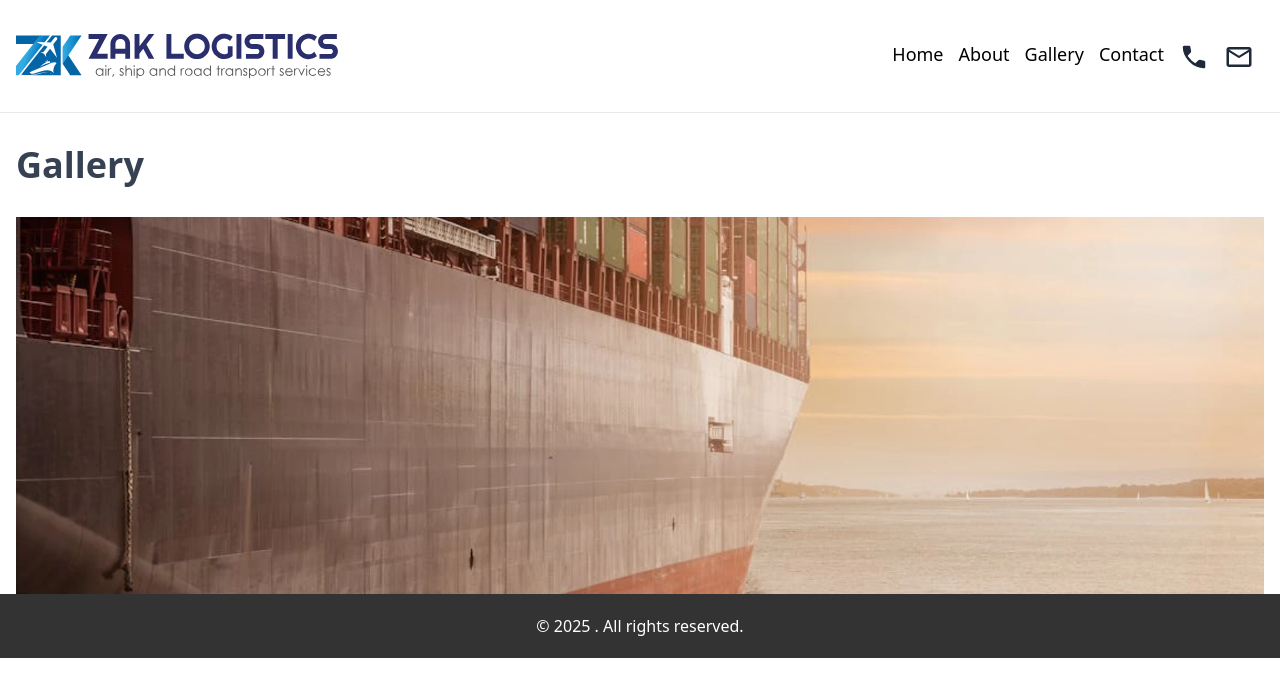
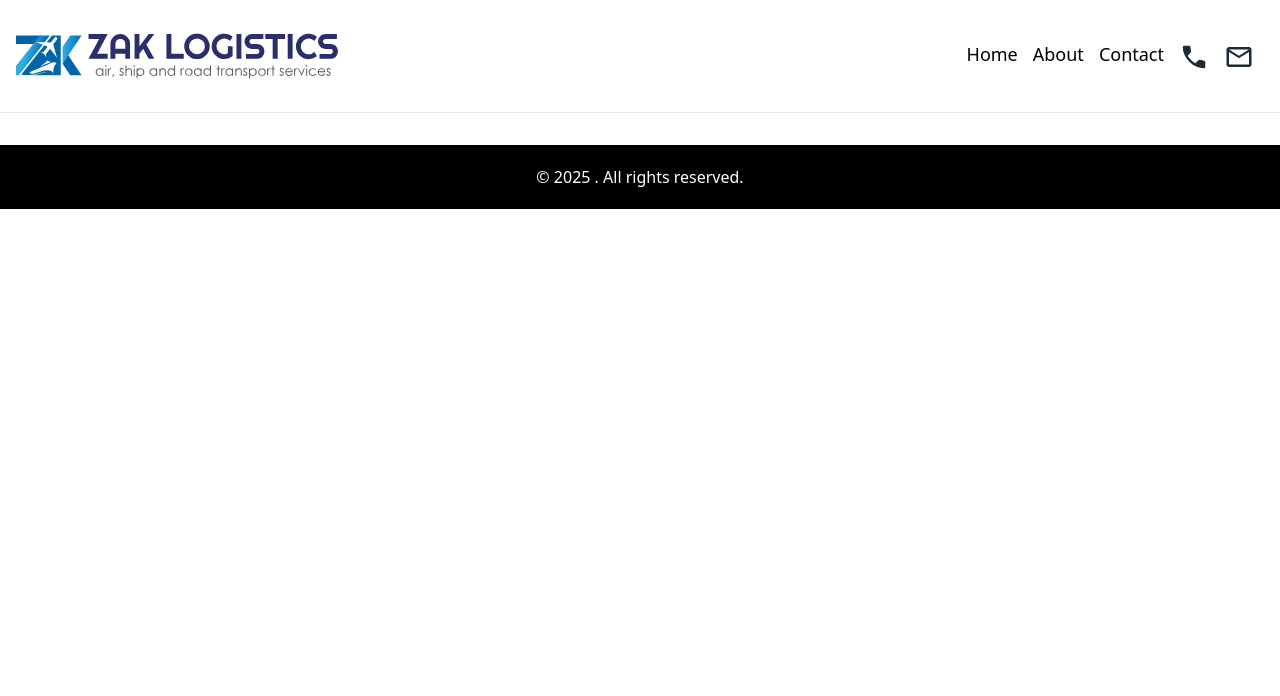
Before and after one commit to asrdesignmaster/nuxt-zak, a Nuxt app: page /gallery in a window 1280 px wide. Shown: the top 696 px of the page. Built offline with nearby package versions, Linux system fonts and the light colour scheme.

Commit message:
contact now and other updates

```diff
--- a/components/layout/Footer.vue
+++ b/components/layout/Footer.vue
@@ -10,7 +10,7 @@ const config = useAppConfig()
 <style scoped>
 .footer {
   padding: 20px;
-  background-color: #333;
+  background-color: #000;
   color: white;
   text-align: center;
 }
--- a/components/layout/Nav.vue
+++ b/components/layout/Nav.vue
@@ -1,7 +1,6 @@
 <template>
     <NuxtLink to="/">Home</NuxtLink>
       <NuxtLink to="/about-us" class="w-fit">About <span class="sr-only">about Paradise Leafing Art</span></NuxtLink>
-      <NuxtLink to="/gallery" class="w-fit">Gallery</NuxtLink>
       <NuxtLink to="/contact" class="w-fit">Contact</NuxtLink>
 
 </template>
--- a/components/pages/Hero.vue
+++ b/components/pages/Hero.vue
@@ -4,7 +4,7 @@
       <Icon name="hugeicons:safe-delivery-02" class="delivery_icon | absolute left-1/12 z-10 text-9xl text-white opacity-30" />
       <h1 class="text-white text-8xl md:text-9xl lg:text-[200px] leading-24 md:leading-34 lg:leading-60 | font-bold text-shadow-gray-800 text-shadow-lg/30 opacity-25">Logistics</h1>
       <p class="text-xl md:text-3xl lg:text-4xl my-5 uppercase font-bold relative z-20 ">Safe & Reliable Cargo Solutions</p>
-    <Button link="/about-us" class="relative z-20 ">Read more<span class="sr-only">About Paradise {{ config.siteName }}</span></Button>
+    <Button link="/about-us" size="md" class="relative z-20 ">Read more<span class="sr-only">About Paradise {{ config.siteName }}</span></Button>
 
     </section>
 </template>
--- a/pages/gallery.vue
+++ /dev/null
@@ -1,8 +0,0 @@
-<template>
-      <h2>Gallery</h2>
-      <NuxtImg src="/images/our_work.webp" alt="Gallery Image 1" />
-</template>
-
-<script setup>
-
-</script>
--- a/pages/index.vue
+++ b/pages/index.vue
@@ -137,8 +137,7 @@
         <!-- Step 1 -->
         <div class="flex flex-col items-center text-center z-10 max-w-xs">
           <div class="relative">
-            <img src="/images/receive_package.webp" alt="Step 1"
-              class="w-60 h-60 rounded-full object-cover border-4 border-white shadow-md
+            <img src="/images/receive_package.webp" alt="Step 1" class="w-60 h-60 rounded-full object-cover border-4 border-white shadow-md
               hover:shadow-lg  duration-[3s] ease-in-out transform hover:scale-105" loading="lazy" />
             <span
               class="absolute top-4 right-4 bg-yellow-400 w-10 h-10 rounded-full flex items-center justify-center font-bold text-black">01</span>
@@ -152,7 +151,8 @@
         <div class="flex flex-col items-center text-center z-10 max-w-xs">
           <div class="relative">
             <img src="/images/transport.webp" alt="Step 2"
-              class="w-60 h-60 rounded-full object-cover border-4 border-white shadow-md duration-[3s] ease-in-out transform hover:scale-105" loading="lazy"  />
+              class="w-60 h-60 rounded-full object-cover border-4 border-white shadow-md duration-[3s] ease-in-out transform hover:scale-105"
+              loading="lazy" />
             <span
               class="absolute top-4 right-4 bg-yellow-400 w-10 h-10 rounded-full flex items-center justify-center font-bold text-black">02</span>
           </div>
@@ -165,13 +165,25 @@
         <div class="flex flex-col items-center text-center z-10 max-w-xs">
           <div class="relative">
             <img src="/images/deliver.webp" alt="Step 3"
-              class="w-60 h-60 rounded-full object-cover border-4 border-white shadow-md duration-[3s] ease-in-out transform hover:scale-105" loading="lazy"  />
+              class="w-60 h-60 rounded-full object-cover border-4 border-white shadow-md duration-[3s] ease-in-out transform hover:scale-105"
+              loading="lazy" />
             <span
               class="absolute top-4 right-4 bg-yellow-400 w-10 h-10 rounded-full flex items-center justify-center font-bold text-black">03</span>
           </div>
           <h3 class="text-xl font-semibold mt-6">Step 3: Deliver Packages</h3>
           <p class="text-gray-600 text-lg mt-2">Lorem ipsum dolor sit amet consectetur adipiscing elit. Mauris nullam
             the as integer.</p>
+        </div>
+      </div>
+    </div>
+  </section>
+
+  <section class="contact_now | py-20 bg-primary">
+    <div class="container">
+      <div class="flex item-center gap-4">
+        <h3 class="text-white text-4xl">If you have any question or Enquiry feel free to contat us now</h3>
+        <div class="">
+          <Button class="btn_xl" to="/contact" color="white" size="lg">Contact Us Now</Button>
         </div>
       </div>
     </div>
@@ -328,6 +340,10 @@ useHead({
   animation: bounce 1s infinite;
 }
 
+.contact_now h3 {
+  width: 50%;
+}
+
 @media (max-width: 768px) {
   .expertise {
     .card {
@@ -345,5 +361,9 @@ useHead({
       right: -88px;
     }
   }
+
+  .contact_now h3 {
+    width: 0;
+  }
 }
 </style>
```
